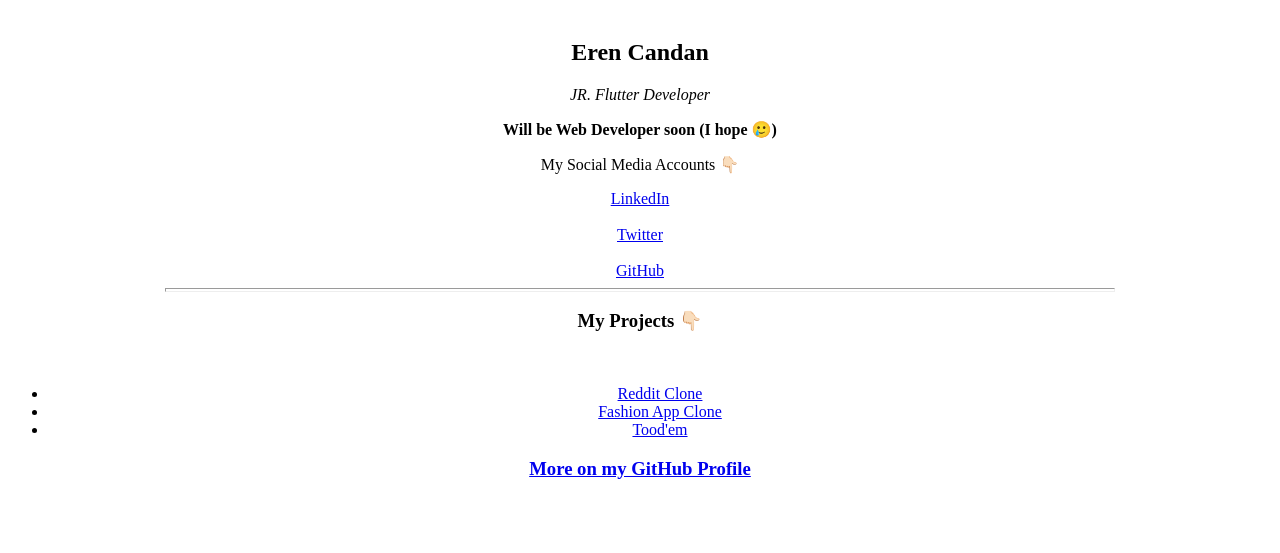
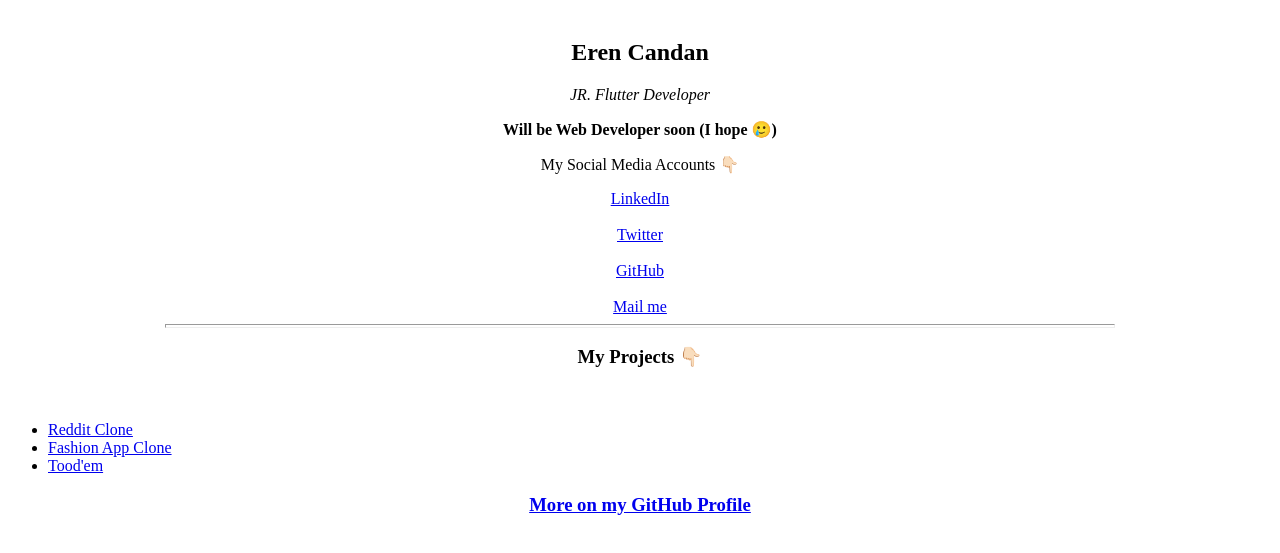
Before and after one commit to yamisagi/html-css-learning, a plain HTML site: page HTML - Personal Site/index.html in a window 1280 px wide. Shown: the part 191-744 px from the top of the page. Drawn offline with Linux system fonts and the light colour scheme.

Commit message:
Anchor Tag Usage

```diff
--- a/HTML - Personal Site/index.html
+++ b/HTML - Personal Site/index.html
@@ -40,14 +40,16 @@
       <br />
       <br />
       <a href="https://github.com/yamisagi">GitHub</a>
-
+      <br />
+      <br />
+      <a href="mailto:">Mail me </a>
       <br />
 
       <hr style="color: rgb(189, 32, 32); height: 2px; width: 75%" />
       <strong><h3>My Projects 👇🏻</h3></strong>
       <br />
     </center>
-    <center>
+
       <ul>
         <li>
           <a href="https://github.com/yamisagi/reddit_clone">Reddit Clone</a>
@@ -59,7 +61,7 @@
         </li>
         <li><a href="https://github.com/yamisagi/tood_em">Tood'em</a></li>
       </ul>
-    </center>
+
 
     <center>
       <h3>
```
